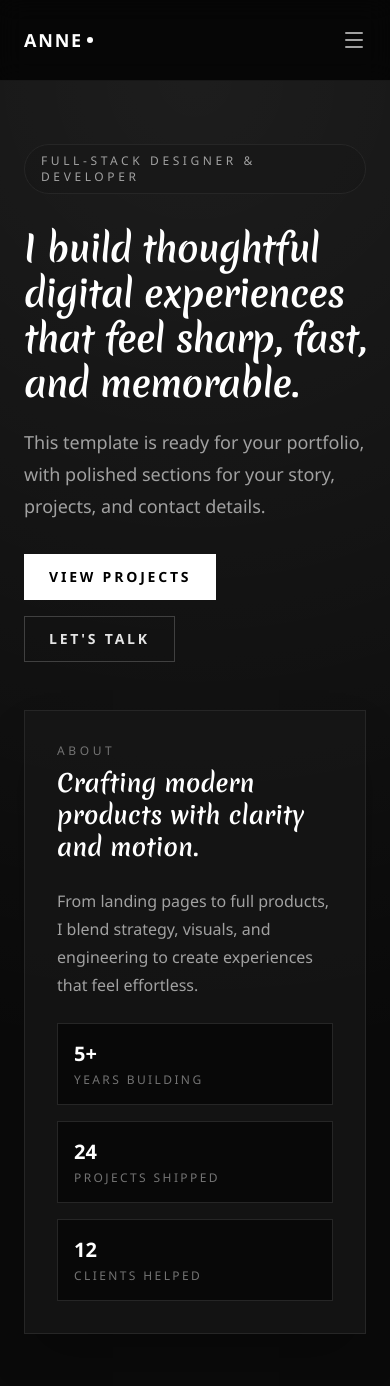
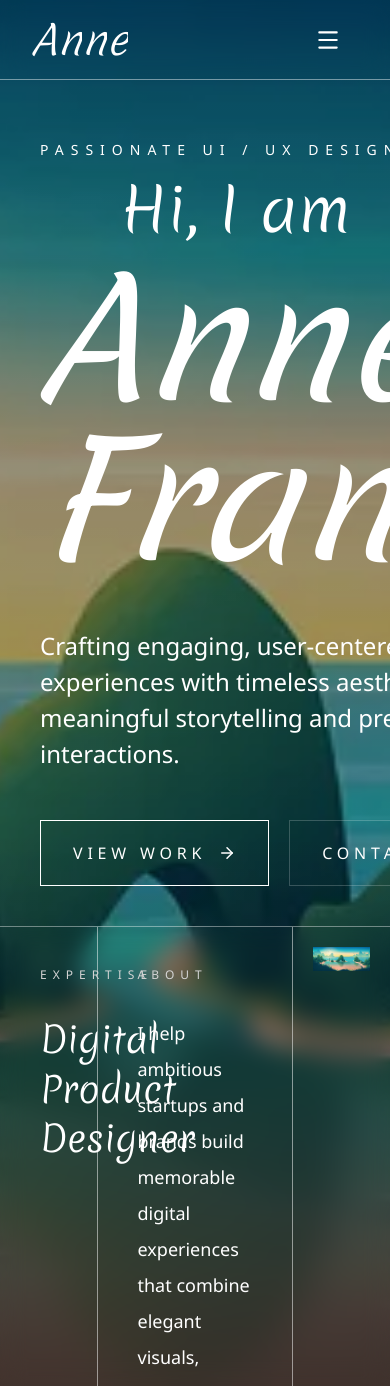
Before and after one commit to SauravkuSingh/portfolio-template, a Next.js app: page / in a window 390 px wide. Shown: the top 1386 px of the page. Built offline with nearby package versions, Linux system fonts and the light colour scheme; a web font is replaced by a local one.

Commit message:
portfolio template pushged

```diff
--- a/app/components/NavBar.tsx
+++ b/app/components/NavBar.tsx
@@ -1,135 +1,239 @@
 "use client";
 
-import React, { useState } from "react";
-import { usePathname } from "next/navigation";
-import { Menu, X, ArrowUpRight } from "lucide-react";
+import { useState } from "react";
+import { AnimatePresence, motion } from "framer-motion";
+import { Menu, X } from "lucide-react";
 import TransitionLink from "./TransitionLink";
-import { motion, AnimatePresence } from "framer-motion";
+import RollingText from "./RollingText";
 
-const navLinks = [
-  { name: "HOME", href: "/" },
-  { name: "ABOUT", href: "/about" },
-  { name: "PROJECTS", href: "/projects" },
-  { name: "CONTACT", href: "/contact" },
+const links = [
+  {
+    title: "HOME",
+    href: "/",
+  },
+  {
+    title: "ABOUT",
+    href: "/about",
+  },
+  {
+    title: "PROJECTS",
+    href: "/projects",
+  },
+  {
+    title: "CONTACT",
+    href: "/contact",
+  },
 ];
 
 export default function NavBar() {
-  const pathname = usePathname();
-  const [isMobileMenuOpen, setIsMobileMenuOpen] = useState(false);
-
-  const toggleMobileMenu = () => {
-    setIsMobileMenuOpen(!isMobileMenuOpen);
-  };
+  const [open, setOpen] = useState(false);
 
   return (
-    <header className="fixed top-0 left-0 right-0 z-50 bg-black/40 backdrop-blur-md border-b border-neutral-900">
-      <div className="max-w-7xl mx-auto px-6 h-20 flex items-center justify-between">
-        {/* Logo */}
-        <TransitionLink
-          href="/"
-          className="text-white font-mono tracking-widest text-lg font-bold flex items-center gap-1 group"
-        >
-          <span>ANNE</span>
-          <span className="w-1.5 h-1.5 bg-white rounded-full group-hover:scale-150 transition-transform duration-300" />
-        </TransitionLink>
+    <>
+      {/* ================= NAVBAR ================= */}
 
-        {/* Desktop Links */}
-        <nav className="hidden md:flex items-center gap-8">
-          {navLinks.map((link) => {
-            const isActive = pathname === link.href;
-            return (
-              <TransitionLink
-                key={link.name}
-                href={link.href}
-                className={`relative text-xs font-mono tracking-widest transition-colors duration-300 py-2 ${
-                  isActive ? "text-white" : "text-neutral-400 hover:text-white"
-                }`}
-              >
-                {link.name}
-                {isActive && (
-                  <motion.span
-                    layoutId="activeDot"
-                    className="absolute bottom-0 left-1/2 -translate-x-1/2 w-1 h-1 bg-white rounded-full"
-                    transition={{ type: "spring", stiffness: 300, damping: 30 }}
-                  />
+      <header className="fixed top-0 left-0 z-50 w-full">
+        <div className="mx-auto max-w-[1700px]">
+          <div className="flex h-20 items-center justify-between border-b border-white/45 px-8 backdrop-blur-md">
+
+            {/* LOGO */}
+
+           <TransitionLink href="/">
+            <RollingText
+              className="font-serif italic text-[40px] font-light"
+            >
+              Anne
+            </RollingText>
+          </TransitionLink>
+
+            {/* MENU BUTTON */}
+
+            <button
+              onClick={() => setOpen(!open)}
+              className="relative z-50 flex h-15 w-15 items-center justify-center"
+            >
+              <AnimatePresence mode="wait">
+                {open ? (
+                  <motion.div
+                    key="x"
+                    initial={{ rotate: -90, opacity: 0 }}
+                    animate={{ rotate: 0, opacity: 1 }}
+                    exit={{ rotate: 90, opacity: 0 }}
+                    transition={{
+                      duration: .35,
+                    }}
+                  >
+                    <X size={26} />
+                  </motion.div>
+                ) : (
+                  <motion.div
+                    key="menu"
+                    initial={{ rotate: 90, opacity: 0 }}
+                    animate={{ rotate: 0, opacity: 1 }}
+                    exit={{ rotate: -90, opacity: 0 }}
+                    transition={{
+                      duration: .35,
+                    }}
+                  >
+                    <Menu size={26} />
+                  </motion.div>
                 )}
-              </TransitionLink>
-            );
-          })}
-        </nav>
+              </AnimatePresence>
+            </button>
 
-        {/* CTA Button */}
-        <div className="hidden md:flex items-center">
-          <TransitionLink
-            href="/contact"
-            className="flex items-center gap-2 bg-white text-black font-mono tracking-widest text-xs font-bold px-6 py-3 rounded-none border border-white hover:bg-transparent hover:text-white transition-all duration-300"
+          </div>
+        </div>
+      </header>
+
+      {/* ================= FULLSCREEN MENU ================= */}
+
+      <AnimatePresence>
+
+        {open && (
+
+          <motion.div
+            initial={{
+              y: "-100%",
+            }}
+            animate={{
+              y: 0,
+            }}
+            exit={{
+              y: "-100%",
+            }}
+            transition={{
+              duration: .8,
+              ease: [0.83,0,0.17,1],
+            }}
+            className="fixed inset-0 z-40 bg-[#000000e3] backdrop-blur-sm"
           >
-            LET'S TALK
-            <ArrowUpRight size={14} />
-          </TransitionLink>
-        </div>
 
-        {/* Mobile Menu Button */}
-        <button
-          onClick={toggleMobileMenu}
-          className="md:hidden text-neutral-400 hover:text-white focus:outline-none z-50"
-          aria-label="Toggle menu"
-        >
-          {isMobileMenuOpen ? <X size={24} /> : <Menu size={24} />}
-        </button>
-      </div>
+            {/* Top Border */}
 
-      {/* Mobile Menu Overlay */}
-      <AnimatePresence>
-        {isMobileMenuOpen && (
-          <motion.div
-            initial={{ opacity: 0, y: -10 }}
-            animate={{ opacity: 1, y: 0 }}
-            exit={{ opacity: 0, y: -10 }}
-            transition={{ duration: 0.3 }}
-            className="fixed inset-0 top-0 left-0 w-screen h-screen bg-black flex flex-col justify-center px-8 z-40 md:hidden"
-          >
-            <div className="flex flex-col gap-8">
-              {navLinks.map((link, i) => {
-                const isActive = pathname === link.href;
-                return (
-                  <motion.div
-                    key={link.name}
-                    initial={{ opacity: 0, x: -20 }}
-                    animate={{ opacity: 1, x: 0 }}
-                    transition={{ delay: i * 0.1 }}
-                  >
-                    <TransitionLink
-                      href={link.href}
-                      onClick={() => setIsMobileMenuOpen(false)}
-                      className={`text-3xl font-mono tracking-widest block font-bold ${
-                        isActive ? "text-white" : "text-neutral-500 hover:text-white"
-                      }`}
+            <div className="absolute top-24 left-0 h-px w-full bg-white/10" />
+
+            {/* Grid */}
+
+            <div className="grid h-full grid-cols-12">
+
+              {/* LEFT */}
+
+              <div className="col-span-3 border-r border-white/10 p-30">
+
+                <div className="mt-32">
+
+                  <p className="text-sm uppercase tracking-[0.4em] text-neutral-400">
+                    Navigation
+                  </p>
+
+                  <div className="mt-8 space-y-6 text-neutral-300">
+
+                    <p>Available for freelance</p>
+
+                    <p>UI / UX</p>
+
+                    <p>Brand Identity</p>
+
+                    <p>Frontend Development</p>
+
+                  </div>
+
+                </div>
+
+              </div>
+
+              {/* CENTER */}
+
+              <div className="col-span-6 flex items-center justify-center">
+
+                <div className="space-y-8 text-9xl">
+
+                  {links.map((item, index) => (
+
+                    <motion.div
+                      key={item.title}
+                      initial={{
+                        y:80,
+                        opacity:0
+                      }}
+                      animate={{
+                        y:0,
+                        opacity:1
+                      }}
+                      exit={{
+                        y:80,
+                        opacity:0
+                      }}
+                      transition={{
+                        delay:index*.08,
+                        duration:.6,
+                        ease:[0.22,1,0.36,1]
+                      }}
                     >
-                      {link.name}
-                    </TransitionLink>
-                  </motion.div>
-                );
-              })}
-              <motion.div
-                initial={{ opacity: 0, x: -20 }}
-                animate={{ opacity: 1, x: 0 }}
-                transition={{ delay: navLinks.length * 0.1 }}
-                className="mt-8 pt-8 border-t border-neutral-900"
-              >
-                <TransitionLink
-                  href="/contact"
-                  onClick={() => setIsMobileMenuOpen(false)}
-                  className="inline-flex items-center gap-2 bg-white text-black font-mono tracking-widest text-sm font-bold px-8 py-4 rounded-none hover:bg-transparent hover:text-white border border-white transition-all duration-300 w-full justify-center"
-                >
-                  LET'S TALK
-                  <ArrowUpRight size={16} />
-                </TransitionLink>
-              </motion.div>
+                      <TransitionLink
+                        href={item.href}
+                        onClick={() => setOpen(false)}
+                      >
+                        <RollingText>
+                          {item.title}
+                        </RollingText>
+                      </TransitionLink>
+                    </motion.div>
+
+                  ))}
+
+                </div>
+
+              </div>
+
+              {/* RIGHT */}
+
+              <div className="col-span-3 border-l border-white/10 p-10">
+
+                <div className="mt-32 space-y-8">
+
+                  <div>
+
+                    <p className="text-xs uppercase tracking-[0.4em] text-neutral-400">
+                      Email
+                    </p>
+
+                    <p className="mt-3 text-lg">
+                      hello@anne.com
+                    </p>
+
+                  </div>
+
+                  <div>
+
+                    <p className="text-xs uppercase tracking-[0.4em] text-neutral-400">
+                      Social
+                    </p>
+
+                    <div className="mt-3 space-y-3">
+
+                      <p>Instagram</p>
+
+                      <p>Dribbble</p>
+
+                      <p>Behance</p>
+
+                    </div>
+
+                  </div>
+
+                </div>
+
+              </div>
+
             </div>
+
           </motion.div>
+
         )}
+
       </AnimatePresence>
-    </header>
+
+    </>
   );
 }
--- /dev/null
+++ b/app/components/RollingText.tsx
@@ -0,0 +1,69 @@
+"use client";
+
+import { motion } from "framer-motion";
+// import clsx from "clsx";
+
+interface RollingTextProps {
+  children: string;
+  className?: string;
+}
+
+const ease = [0.22, 1, 0.36, 1];
+
+export default function RollingText({
+  children,
+  className,
+}: RollingTextProps) {
+  const letters = children.split("");
+
+  return (
+    <motion.div
+      initial="initial"
+      whileHover="hover"
+      animate="initial"
+        className={`relative inline-flex overflow-hidden whitespace-nowrap cursor-pointer ${className ?? ""}`}
+    >
+      {/* Top */}
+      <div className="flex">
+        {letters.map((letter, i) => (
+          <span key={i} className="relative overflow-hidden">
+            <motion.span
+              variants={{
+                initial: { y: "0%" },
+                hover: { y: "-105%" },
+              }}
+              transition={{
+                duration: 0.40,
+                delay: i * 0.085,
+              }}
+              className="block"
+            >
+              {letter === " " ? "\u00A0" : letter}
+            </motion.span>
+          </span>
+        ))}
+      </div>
+
+      {/* Bottom */}
+      <div className="absolute inset-0 flex">
+        {letters.map((letter, i) => (
+          <span key={i} className="relative overflow-hidden">
+            <motion.span
+              variants={{
+                initial: { y: "105%" },
+                hover: { y: "0%" },
+              }}
+              transition={{
+                duration: 0.40,
+                delay: i * 0.085,
+              }}
+              className="block"
+            >
+              {letter === " " ? "\u00A0" : letter}
+            </motion.span>
+          </span>
+        ))}
+      </div>
+    </motion.div>
+  );
+}
--- a/app/layout.tsx
+++ b/app/layout.tsx
@@ -32,7 +32,7 @@ export default function RootLayout({
         <TransitionProvider>
           <div className="flex min-h-screen flex-col">
             <NavBar />
-            <main className="flex-1 pt-20">{children}</main>
+            <main className="">{children}</main>
             <Footer />
           </div>
         </TransitionProvider>
--- a/app/page.tsx
+++ b/app/page.tsx
@@ -1,113 +1,251 @@
+"use client";
+
+import Image from "next/image";
+import { motion } from "framer-motion";
+import { ArrowRight } from "lucide-react";
 import TransitionLink from "./components/TransitionLink";
-
-const highlights = [
-  { label: "Years building", value: "5+" },
-  { label: "Projects shipped", value: "24" },
-  { label: "Clients helped", value: "12" },
-];
-
-const featuredProjects = [
-  {
-    title: "SaaS Dashboard",
-    description: "A multi-tenant analytics product with lightning-fast interactions.",
-    stack: ["Next.js", "TypeScript", "Motion"],
-  },
-  {
-    title: "Brand Studio",
-    description: "A polished marketing site with cinematic transitions and strong storytelling.",
-    stack: ["React", "Tailwind", "Framer Motion"],
-  },
-];
 
 export default function Home() {
   return (
-    <div className="min-h-screen bg-[radial-gradient(circle_at_top,_rgba(255,255,255,0.08),_transparent_45%)]">
-      <section className="mx-auto flex max-w-7xl flex-col gap-16 px-6 py-16 md:px-10 lg:px-12 lg:py-24">
-        <div className="grid items-center gap-12 lg:grid-cols-[1.1fr_0.9fr]">
-          <div className="max-w-3xl space-y-8">
-            <span className="inline-flex items-center rounded-full border border-neutral-800 bg-neutral-900/70 px-4 py-2 text-xs font-mono uppercase tracking-[0.3em] text-neutral-400">
-              Full-stack designer & developer
-            </span>
-            <div className="space-y-5">
-              <h1 className="text-4xl font-semibold leading-tight tracking-tight text-white sm:text-5xl lg:text-7xl">
-                I build thoughtful digital experiences that feel sharp, fast, and memorable.
-              </h1>
-              <p className="max-w-2xl text-lg leading-8 text-neutral-400">
-                This template is ready for your portfolio, with polished sections for your story, projects, and contact details.
+    <main className="relative min-h-screen overflow-hidden bg-[#000000] text-white">
+
+      {/* Background Image */}
+
+      <motion.div
+        initial={{ scale: 1.15 }}
+        animate={{ scale: 1 }}
+        transition={{ duration: 2 }}
+        className="absolute inset-0"
+      >
+        <Image
+          src="/images/hero.jpg"
+          alt="Anne"
+          fill
+          priority
+          className="object-cover object-center"
+        />
+      </motion.div>
+
+      {/* Dark Overlay */}
+
+      <div className="absolute inset-0 bg-black/35" />
+
+      {/* Gradient */}
+
+      <div className="absolute inset-0 bg-gradient-to-b from-black/20 via-transparent to-[#111111]" />
+
+
+
+      {/* Hero */}
+
+      <section className="relative z-10 flex min-h-screen flex-col justify-between">
+
+        {/* TOP */}
+
+        <div className="mx-auto flex w-full max-w-[1700px] flex-1 items-center px-10 mt-35">
+
+          <div className="max-w-4xl">
+
+            <motion.p
+              initial={{
+                opacity: 0,
+                y: 40,
+              }}
+              animate={{
+                opacity: 1,
+                y: 0,
+              }}
+              transition={{
+                delay: .1,
+                duration: .5,
+              }}
+              className="mb-5 text-sm uppercase tracking-[0.5em] text-white"
+            >
+              Passionate UI / UX Designer
+            </motion.p>
+
+            <motion.h1
+              initial={{
+                opacity: 0,
+                y: 80,
+              }}
+              animate={{
+                opacity: 1,
+                y: 0,
+              }}
+              transition={{
+                duration: 1,
+                ease: [0.22, 1, 0.36, 1],
+              }}
+              className="leading-none"
+            >
+
+              <span className="block font-serif text-6xl font-light ml-20">
+                Hi,  I am
+              </span>
+
+              <span className="block italic font-serif text-[160px] leading-none mt-5">
+                Anne Frank
+              </span>
+
+            </motion.h1>
+
+            <motion.div
+              initial={{
+                opacity: 0,
+                y: 30,
+              }}
+              animate={{
+                opacity: 1,
+                y: 0,
+              }}
+              transition={{
+                delay: .2,
+                duration: 0.7,
+              }}
+              className="mt-12 max-w-xl"
+            >
+
+              <p className="text-2xl leading-9 text-white">
+
+                Crafting engaging, user-centered digital
+                experiences with timeless aesthetics,
+                meaningful storytelling and premium
+                interactions.
+
               </p>
-            </div>
-            <div className="flex flex-wrap gap-4">
+
+            </motion.div>
+
+            <motion.div
+              initial={{
+                opacity: 0,
+                y: 40,
+              }}
+              animate={{
+                opacity: 1,
+                y: 0,
+              }}
+              transition={{
+                delay: 0.3,
+                duration: .7,
+              }}
+              className="mt-12 flex gap-5"
+            >
+
               <TransitionLink
                 href="/projects"
-                className="rounded-none border border-white bg-white px-6 py-3 text-sm font-semibold uppercase tracking-[0.2em] text-black transition hover:bg-transparent hover:text-white"
+                className="group flex items-center gap-3 border border-white px-8 py-5 uppercase tracking-[0.3em] transition hover:bg-white hover:text-black"
               >
-                View Projects
+                View Work
+
+                <ArrowRight
+                  size={18}
+                  className="transition-transform group-hover:translate-x-2"
+                />
+
               </TransitionLink>
+
               <TransitionLink
                 href="/contact"
-                className="rounded-none border border-neutral-700 px-6 py-3 text-sm font-semibold uppercase tracking-[0.2em] text-neutral-200 transition hover:border-white hover:text-white"
+                className="border border-white/20 px-8 py-5 uppercase tracking-[0.3em] transition hover:border-white"
               >
-                Let&apos;s Talk
+                Contact
               </TransitionLink>
-            </div>
+
+            </motion.div>
+
           </div>
 
-          <div className="rounded-none border border-neutral-800 bg-neutral-900/70 p-8 shadow-2xl shadow-black/30">
-            <div className="space-y-6">
-              <div>
-                <p className="text-xs font-mono uppercase tracking-[0.3em] text-neutral-500">About</p>
-                <h2 className="mt-2 text-2xl font-semibold text-white">Crafting modern products with clarity and motion.</h2>
-              </div>
-              <p className="text-neutral-400 leading-7">
-                From landing pages to full products, I blend strategy, visuals, and engineering to create experiences that feel effortless.
-              </p>
-              <div className="grid gap-4 sm:grid-cols-3">
-                {highlights.map((item) => (
-                  <div key={item.label} className="rounded-none border border-neutral-800 bg-black/60 p-4">
-                    <div className="text-xl font-semibold text-white">{item.value}</div>
-                    <div className="mt-1 text-xs uppercase tracking-[0.2em] text-neutral-500">{item.label}</div>
-                  </div>
-                ))}
-              </div>
-            </div>
-          </div>
         </div>
 
-        <div className="grid gap-8 lg:grid-cols-[0.95fr_1.05fr]">
-          <div className="rounded-none border border-neutral-800 bg-neutral-900/50 p-8">
-            <p className="text-xs font-mono uppercase tracking-[0.3em] text-neutral-500">Selected work</p>
-            <div className="mt-6 space-y-4">
-              {featuredProjects.map((project) => (
-                <div key={project.title} className="border-b border-neutral-800 pb-4 last:border-b-0 last:pb-0">
-                  <h3 className="text-xl font-semibold text-white">{project.title}</h3>
-                  <p className="mt-2 text-sm leading-7 text-neutral-400">{project.description}</p>
-                  <div className="mt-3 flex flex-wrap gap-2">
-                    {project.stack.map((item) => (
-                      <span key={item} className="text-xs uppercase tracking-[0.2em] text-neutral-500">
-                        {item}
-                      </span>
-                    ))}
-                  </div>
-                </div>
-              ))}
+        {/* BOTTOM */}
+
+        <motion.div
+          initial={{
+            y: 120,
+            opacity: 0,
+          }}
+          animate={{
+            y: 0,
+            opacity: 1,
+          }}
+          transition={{
+            delay: 0.4,
+            duration: 0.8,
+          }}
+          className="border-t border-white/40 backdrop-blur-md mt-10"
+        >
+
+          <div className="mx-auto grid max-w-[1700px] grid-cols-12">
+
+            {/* LEFT */}
+
+            <div className="col-span-3 border-r border-white/50 p-10">
+
+              <p className="text-xs uppercase tracking-[0.5em] text-neutral-300">
+                Expertise
+              </p>
+
+              <h3 className="mt-8 text-4xl font-light leading-snug">
+
+                Digital
+
+                <br />
+
+                Product
+
+                <br />
+
+                Designer
+
+              </h3>
+
             </div>
+
+            {/* CENTER */}
+
+            <div className="col-span-6 border-r border-white/50 p-10">
+
+              <p className="text-xs uppercase tracking-[0.5em] text-neutral-300">
+                About
+              </p>
+
+              <p className="mt-8 max-w-2xl text-lg leading-9 text-white">
+
+                I help ambitious startups and brands build
+                memorable digital experiences that combine
+                elegant visuals, usability and motion to create
+                products people genuinely love using.
+
+              </p>
+
+            </div>
+
+            {/* RIGHT */}
+
+            <div className="col-span-3 p-5">
+
+              <div className="overflow-hidden">
+
+                <Image
+                  src="/images/hero.jpg"
+                  alt="Anne"
+                  width={520}
+                  height={620}
+                  className="transition duration-700 hover:scale-110 cursor-pointer"
+                />
+
+              </div>
+
+            </div>
+
           </div>
 
-          <div className="rounded-none border border-neutral-800 bg-black/60 p-8">
-            <p className="text-xs font-mono uppercase tracking-[0.3em] text-neutral-500">Ready to build</p>
-            <h2 className="mt-3 text-3xl font-semibold text-white">A portfolio template that feels premium out of the box.</h2>
-            <p className="mt-4 text-neutral-400 leading-7">
-              Replace the copy, swap in your work, and this site is ready to become your own personal brand.
-            </p>
-            <TransitionLink
-              href="/about"
-              className="mt-8 inline-flex items-center text-sm font-semibold uppercase tracking-[0.2em] text-white transition hover:text-neutral-400"
-            >
-              Learn more about me →
-            </TransitionLink>
-          </div>
-        </div>
+        </motion.div>
+
       </section>
-    </div>
+
+    </main>
   );
 }
--- a/app/projects/page.tsx
+++ b/app/projects/page.tsx
@@ -152,7 +152,7 @@ function BentoCard({ project, className, onClick, children }: BentoCardProps) {
 
       {/* Custom Hover Follow Cursor */}
       <motion.div
-        className="pointer-events-none absolute z-30 hidden md:flex items-center justify-center rounded-full bg-white text-black shadow-xl"
+        className="pointer-events-none absolute z-30 hidden md:flex items-center justify-center rounded-full bg-white/10 text-white shadow-lg backdrop-blur-md border border-white"
         style={{
           width: 56,
           height: 56,
@@ -166,7 +166,7 @@ function BentoCard({ project, className, onClick, children }: BentoCardProps) {
         animate={{ scale: isHovered ? 1 : 0, opacity: isHovered ? 1 : 0 }}
         transition={{ type: "spring", stiffness: 450, damping: 28 }}
       >
-        <ArrowUpRight className="w-6 h-6 text-neutral-950" strokeWidth={2.5} />
+        <ArrowUpRight className="w-6 h-6 text-white" strokeWidth={2.5} />
       </motion.div>
     </div>
   );
```
Also changed, not shown: note.txt (added), public/images/hero.jpg (added).
